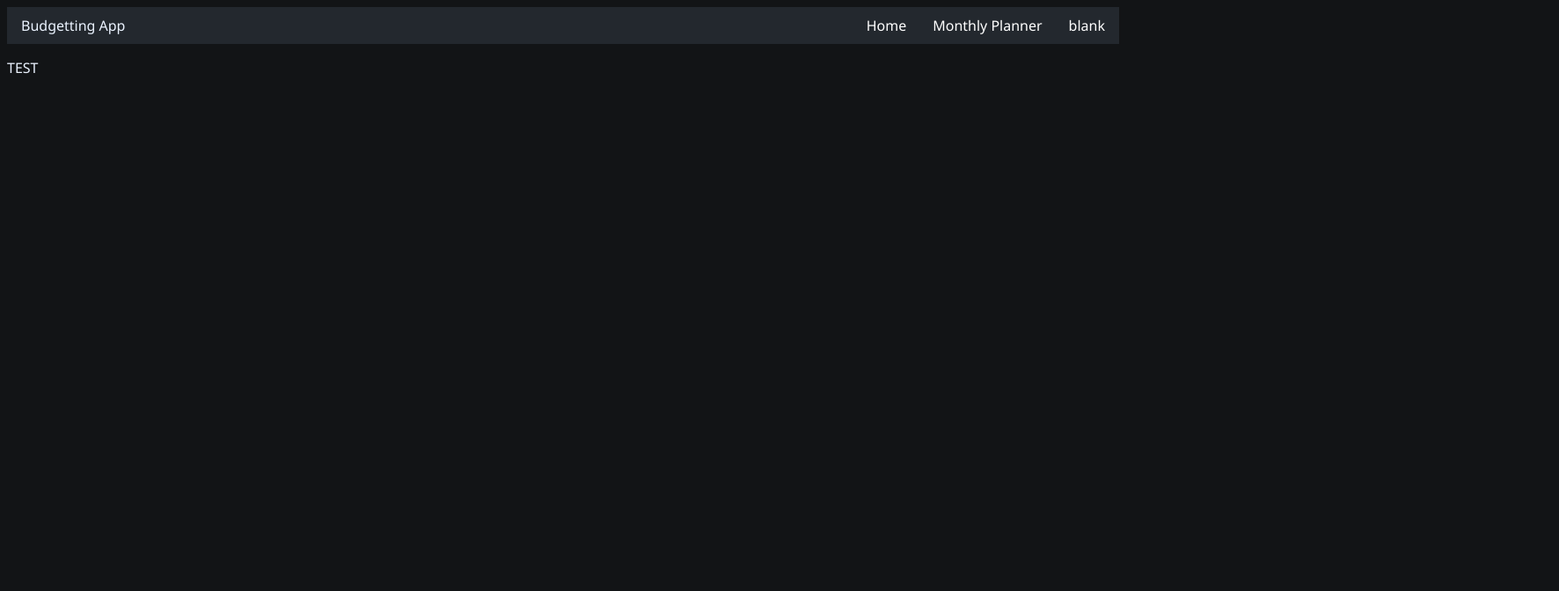
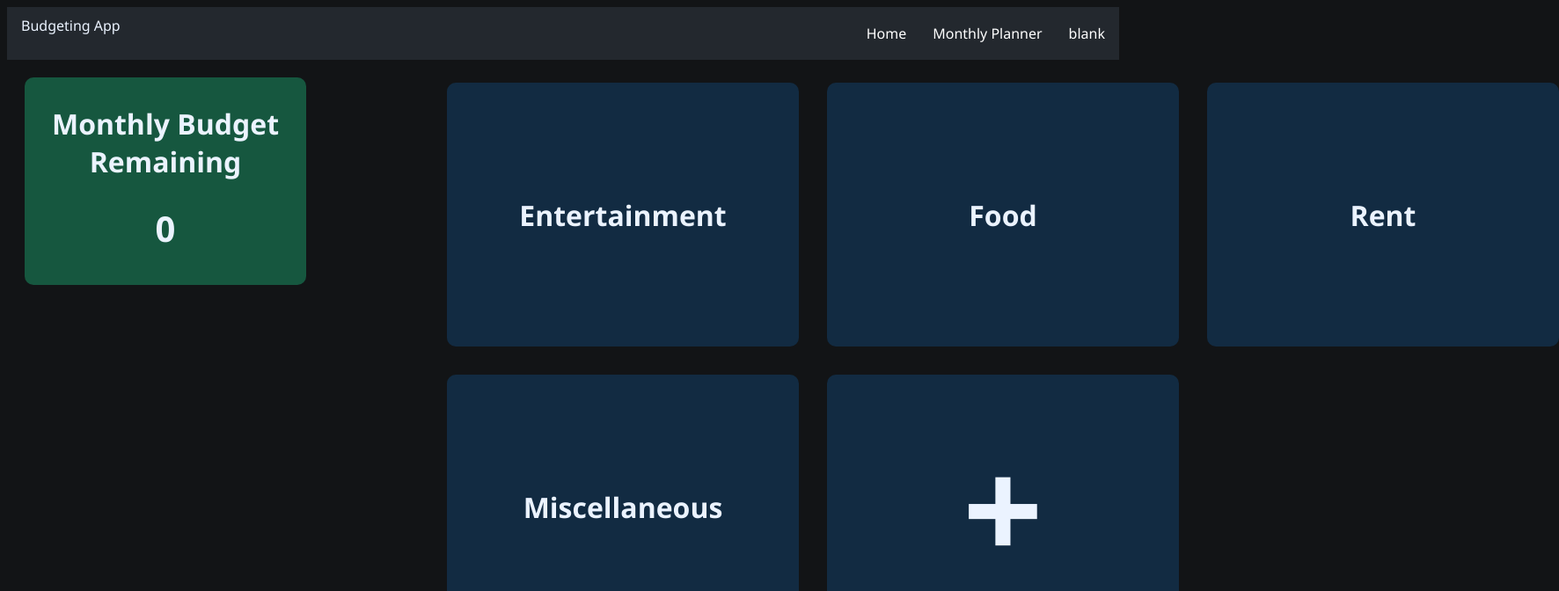
Before and after one commit to RohanManoharan/BudgetingApp, a React (Vite) app: page /Monthly-Planner in a window 1280 px wide. Shown: the top 672 px of the page at 88% size, 1772 px wide, since content can reach past the window. Built offline with nearby package versions, Linux system fonts and the light colour scheme.

Commit message:
Style tweaks and skeleton of monthly budget page

```diff
--- a/src/App.jsx
+++ b/src/App.jsx
@@ -15,7 +15,7 @@ export default function App(){
     <h1 id="month" className="module">Hello [name]!</h1>
 
     <div id="side-content">
-    <div id="money-total" className="module">
+      <div id="money-total" className="module">
         <h1>Total Balance</h1>
         <h1 className="amounts">$ {totalBalance}</h1>
       </div>
--- a/src/Monthly-Planner/Monthly_Planner.jsx
+++ b/src/Monthly-Planner/Monthly_Planner.jsx
@@ -1,13 +1,27 @@
 import React from 'react'
 import Navbar from "../components/Navbar";
+import "../styles.css"
 
 
 export default function Monthly_Planner(){
+    let monthBugdetRem = 0;
+
     return(
         <>
-            <Navbar/>
+        <Navbar/>
 
-        <div>TEST</div>
+        <div id="budget-remaining" className="module">
+            <h1>Monthly Budget Remaining</h1>
+            <h1 className="amounts">{monthBugdetRem}</h1>
+        </div>
+
+        <div className="grid">
+            <div className="item"><h1>Entertainment</h1></div>
+            <div className="item"><h1>Food</h1></div>
+            <div className="item"><h1>Rent</h1></div>
+            <div className="item"><h1>Miscellaneous</h1></div>
+            <div className="item" id="add-more"><h1>+</h1></div>
+        </div>
         </>
     )
 }
--- a/src/components/Navbar.jsx
+++ b/src/components/Navbar.jsx
@@ -4,7 +4,7 @@ export default function Navbar(){
     return(
     <div className='navbar'>
         <div className='logo'>
-            Budgetting App
+            Budgeting App
         </div>
             <ul className='navbar-menu'>
                 <li><a href="/">Home</a></li>
--- a/src/styles.css
+++ b/src/styles.css
@@ -16,10 +16,11 @@ html{
 } */
 
 .module{
-    border: 3px solid rgb(167, 169, 172);
-    width: 17%;
+    padding: 10px;
+    width: 300px;
     border-radius: 10px;
     margin: 20px;
+    text-align: center;
 }
 
 h1, h2{
@@ -43,13 +44,15 @@ h1, h2{
     background-color: rgb(102, 70, 70);
 }
 
+#budget-remaining {
+    background-color: #16573f;
+}
+
 #transactions {
     overflow-x: auto;
     margin-top: -10%;
     width: 67%;
-    margin-left: 25%;
-    border: 1px solid rgb(145, 142, 142);
-    border-radius: 10px;
+    margin-left: 500px;
     text-align: center;
     height: 700px;
 }
@@ -63,10 +66,14 @@ button{
 }
 
 table{
+    margin-top: 20px;
     font-size: 18px;
     width: 100%;
     text-align: center;
-    padding: 15px;
+    border-spacing: 0;
+    border-collapse: separate;
+    border: 3px solid rgb(18, 20, 22);
+    border-radius: 10px;
 }
 
 th {
@@ -76,14 +83,17 @@ th {
 
 th, td {
     border-bottom: 1px solid #62676e;
+    padding-top: 10px;
+    padding-bottom: 10px;
 }
 
 tr:nth-child(even) {background-color: rgb(35, 41, 61);}
-tr:hover {background-color: rgb(160, 81, 28);}
+tr:hover {background-color: rgb(15, 53, 50);}
 
 input, select{
     background-color: #62676e;
     border-radius: 5px;
+    height: 20px;
 }
 
 #table-month{
@@ -107,6 +117,7 @@ input, select{
 .navbar-logo{
     color:white;
     font-size: 20px;
+    align-self: center;
 }
 
 .navbar-menu{
@@ -115,9 +126,42 @@ input, select{
     gap: 30px;
     margin: 0;
     align-items: center;
+    height: 40px;
 }
 
 .navbar-menu li a{
     text-decoration: none;
     color: white
 }
+
+.navbar-menu li:hover {
+    /* background-color: rgb(63, 71, 80); */
+    font-size: larger;
+}
+
+.grid {
+    margin-left: 500px;
+    margin-top: -250px;
+    display: grid;
+    grid-template-columns: repeat(3, 400px);
+    grid-auto-rows: 300px;
+    gap: 2rem;
+}
+
+.item {
+    background-color: rgb(18, 43, 66);
+    width: auto;
+    height: auto;
+    border-radius: 10px;
+    display: flex;
+    justify-content: center;
+    align-items: center;
+}
+
+.item:hover {
+    background-color: rgb(32, 56, 78);
+}
+
+#add-more {
+    font-size: 80px;
+}
```
